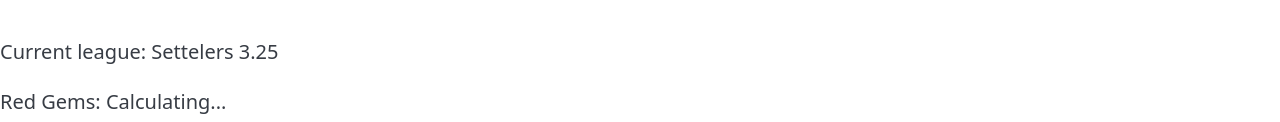
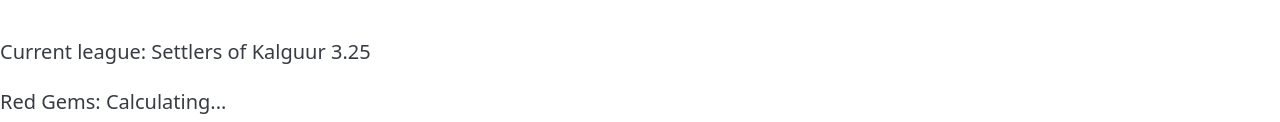
Before and after one commit to DeeKahy/poeGem, a website: page public/index.html in a window 1280 px wide. Shown: the part 600-722 px from the top of the page. Drawn offline with nearby package versions, Linux system fonts and the light colour scheme.

Commit message:
Update index.html

```diff
--- a/public/index.html
+++ b/public/index.html
@@ -49,7 +49,7 @@
             </section>
 
             <section class="results">
-                <p>Current league: Settelers 3.25</p>
+                <p>Current league: Settlers of Kalguur 3.25</p>
                 <div class="result-item" id="red-result">
                     Red Gems: Calculating...
                 </div>
```
